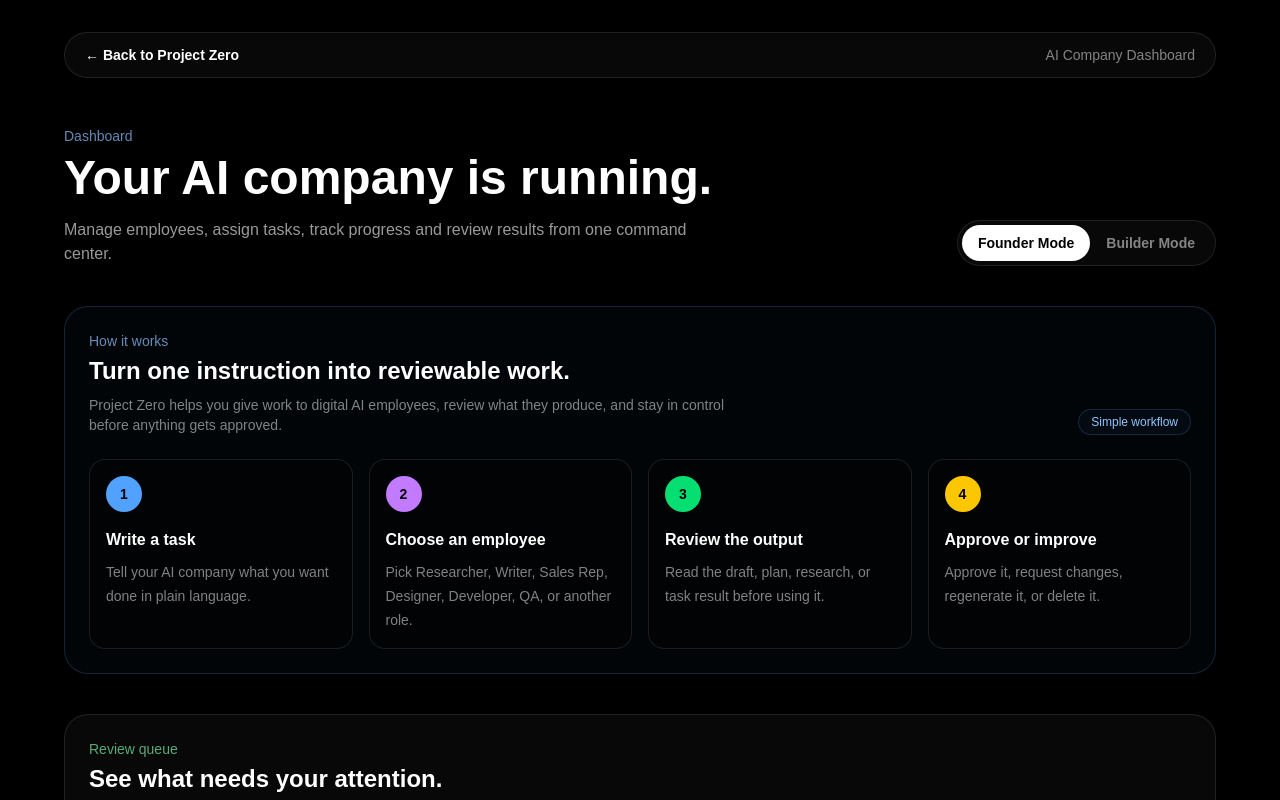
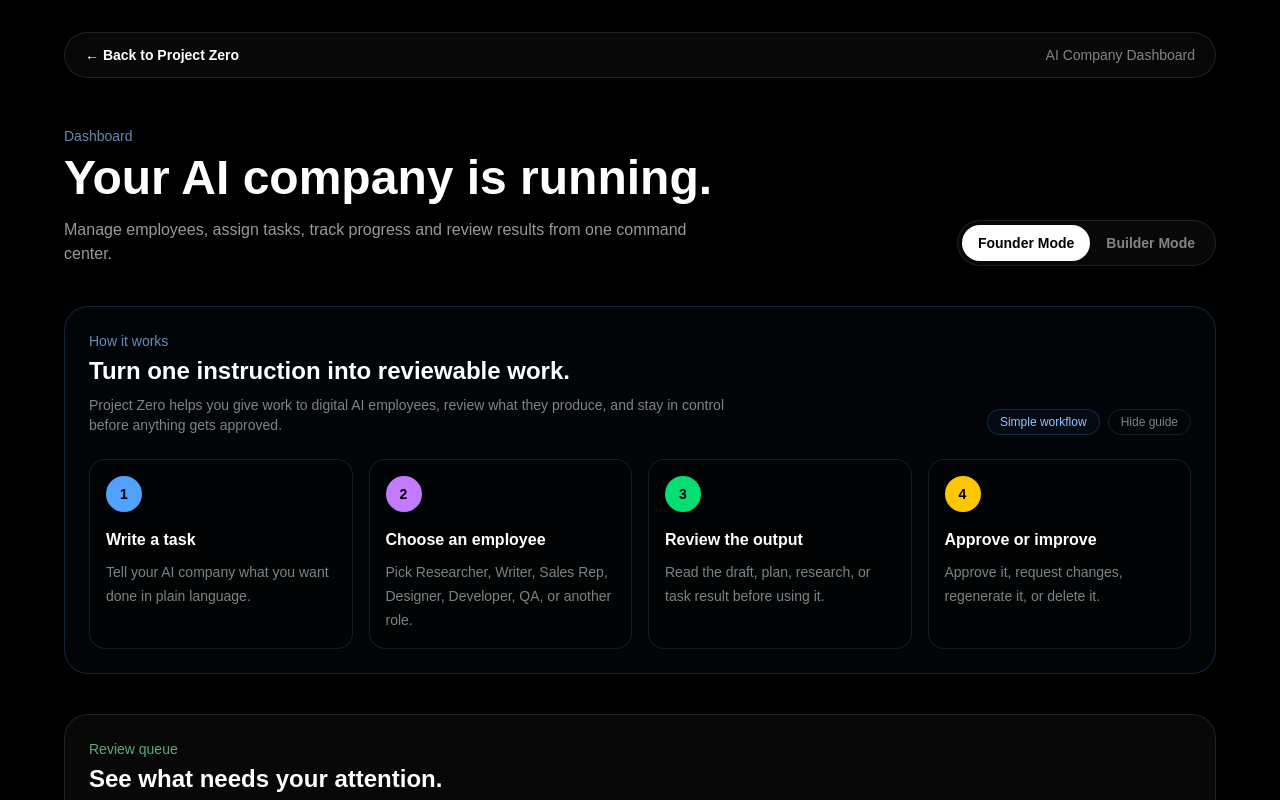
Before and after one commit to Finalexs/project-zero, a Next.js app in the folder app/: page /dashboard in a window 1280 px wide. Shown: the top 800 px of the page. Built offline with nearby package versions, Linux system fonts and the light colour scheme; no server answers; the database is empty.

Commit message:
Tighten collapsed how it works guide

```diff
--- a/app/src/app/dashboard/page.tsx
+++ b/app/src/app/dashboard/page.tsx
@@ -110,6 +110,7 @@ const [isCompanyMemoryOpen, setIsCompanyMemoryOpen] = useState(true);
 const [isBusinessProfileOpen, setIsBusinessProfileOpen] = useState(true);
 const [isReviewQueueOpen, setIsReviewQueueOpen] = useState(true);
 const [isQuickStartOpen, setIsQuickStartOpen] = useState(true);
+const [isHowItWorksOpen, setIsHowItWorksOpen] = useState(true);
   const [activity, setActivity] = useState([
   {
     message: "Project Manager created a new task queue.",
@@ -450,17 +451,30 @@ const companyScore = Math.min(
       <h2 className="mt-1 text-2xl font-bold">
         Turn one instruction into reviewable work.
       </h2>
+      {isHowItWorksOpen && (
   <p className="mt-2 max-w-2xl text-sm text-white/50">
     Project Zero helps you give work to digital AI employees, review what
     they produce, and stay in control before anything gets approved.
   </p>
-    </div>
-
+)}
+    </div>
+
+    <div className="flex flex-wrap items-center gap-2">
       <span className="rounded-full border border-blue-400/20 bg-blue-400/[0.04] px-3 py-1 text-xs text-blue-300">
         Simple workflow
       </span>
-  </div>
-
+
+      <button
+        type="button"
+        onClick={() => setIsHowItWorksOpen(!isHowItWorksOpen)}
+        className="rounded-full border border-white/10 px-3 py-1 text-xs text-white/50 hover:bg-white/[0.04] hover:text-white"
+      >
+        {isHowItWorksOpen ? "Hide guide" : "Show guide"}
+      </button>
+    </div>
+  </div>
+
+  {isHowItWorksOpen && (
     <div className="mt-6 grid gap-4 md:grid-cols-4">
       <div className="rounded-2xl border border-white/10 bg-black/40 p-4">
         <div className="flex h-9 w-9 items-center justify-center rounded-full bg-blue-400 text-sm font-bold text-black">
@@ -502,6 +516,13 @@ const companyScore = Math.min(
         </p>
       </div>
     </div>
+  )}
+
+  {!isHowItWorksOpen && (
+    <div className="mt-6 rounded-2xl border border-white/10 bg-black/40 p-5 text-sm text-white/50">
+      Guide hidden. Click “Show guide” to view the 4-step workflow.
+    </div>
+  )}
 </section>
 <section className="mt-10 rounded-3xl border border-white/10 bg-white/[0.03] p-6">
   <div className="flex flex-col gap-4 md:flex-row md:items-end md:justify-between">
```
Lines whose indentation alone changed are shown as unchanged.
